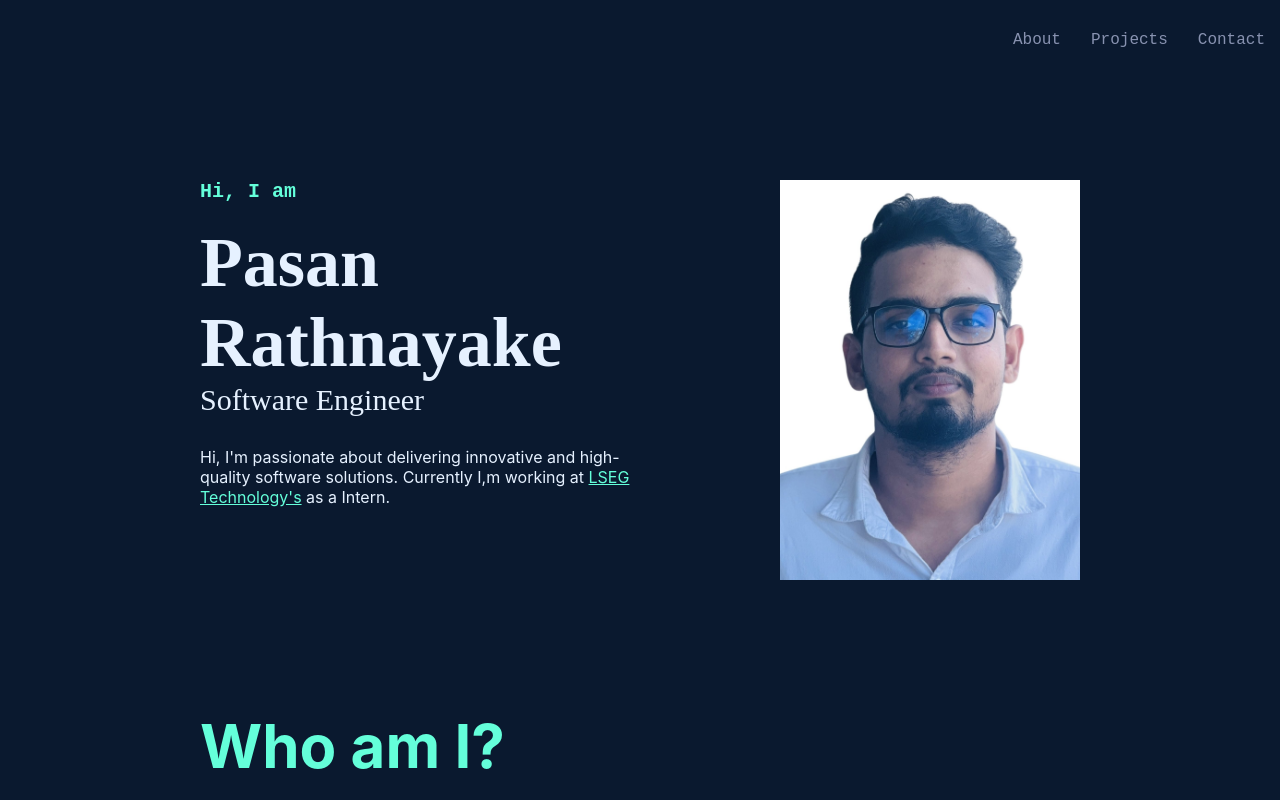
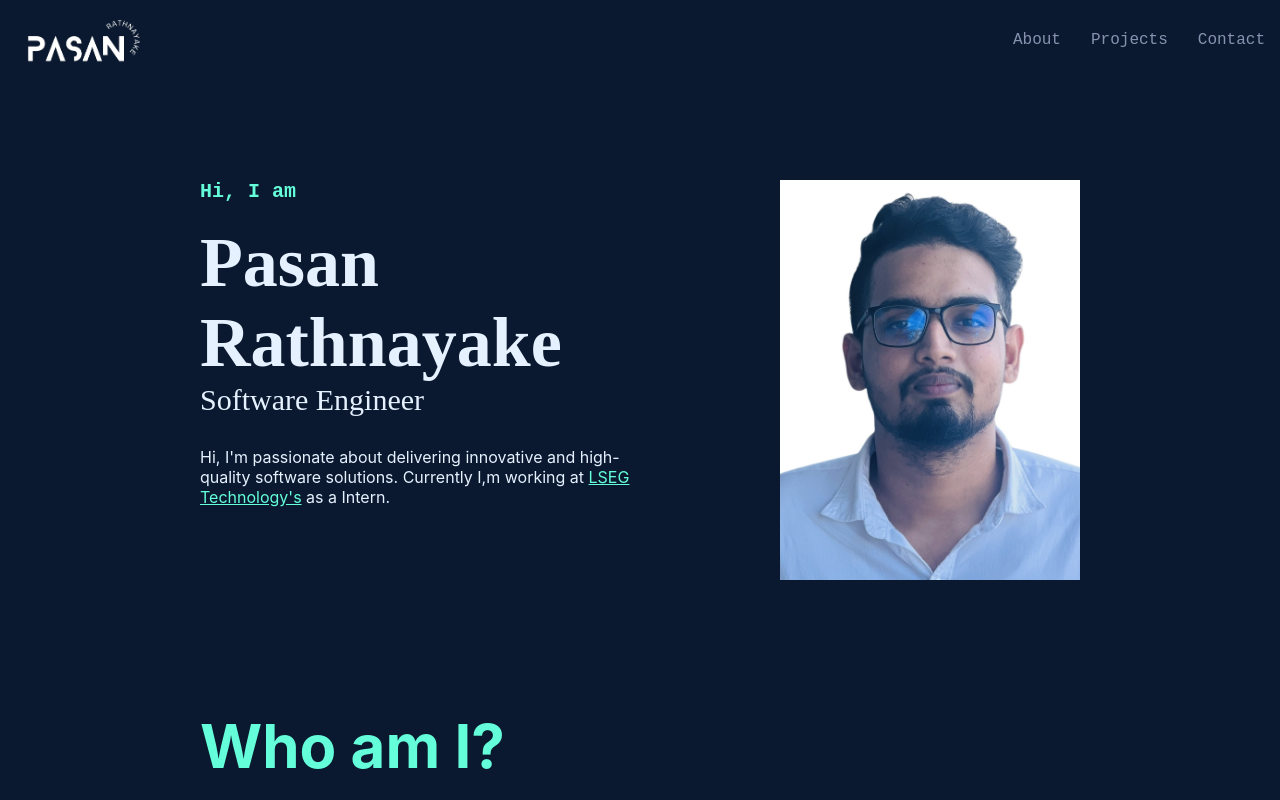
Before and after one commit to prrathnayake/Portfolio, a React (Create React App) app: page / in a window 1280 px wide. Shown: the top 800 px of the page. Built offline with nearby package versions, Linux system fonts and the light colour scheme.

Commit message:
add logo to navbar

```diff
--- a/src/components/navbar.js
+++ b/src/components/navbar.js
@@ -9,7 +9,7 @@ export default function Navbar() {
   const StyledNav = styled.nav`
     height: 80px;
     display: flex;
-    justify-content: flex-end;
+    justify-content: space-between;
     align-items: center;
     background-color: ${(props) => props.backgroundColor};
     font-family: var(--font-mono);
@@ -18,7 +18,14 @@ export default function Navbar() {
       position: sticky;
       display: flex;
       flex-direction: row;
-      justify-content: flex-start;
+      justify-content: center;
+    }
+    img{
+      height: 50px;
+      padding-left: 20px;
+      @media (max-width:641px){
+        padding: 0;
+      }
     }
     ul {
       padding: 0;
@@ -27,8 +34,7 @@ export default function Navbar() {
       flex-direction: row;
       list-style: none;
       @media (max-width:641px){
-        flex-direction: row;
-        justify-content: flex-start;
+       display: none;
         padding-top: 15px;
       }
       li {
@@ -50,6 +56,7 @@ export default function Navbar() {
 
   return (
     <StyledNav backgroundColor={navy}>
+      <img src={require("../../src/images/logo1.png")} alt="me" />
       <ul>
         {navLinks && // add navbar items
           navLinks.map(({ url, name }, i) => (
--- a/src/components/sections/cover.js
+++ b/src/components/sections/cover.js
@@ -8,6 +8,7 @@ export default function Cover() {
     height: 50vh;
     display: flex;
     @media (max-width: 641px) {
+      height: 100%;
       width: 100vw;
       display: flex;
       padding: 0 0px;
```
Also changed, not shown: src/images/logo1.png (added), src/images/logo2.png (added).
